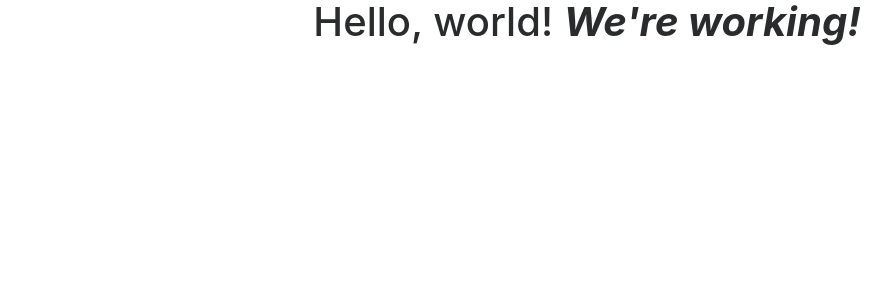
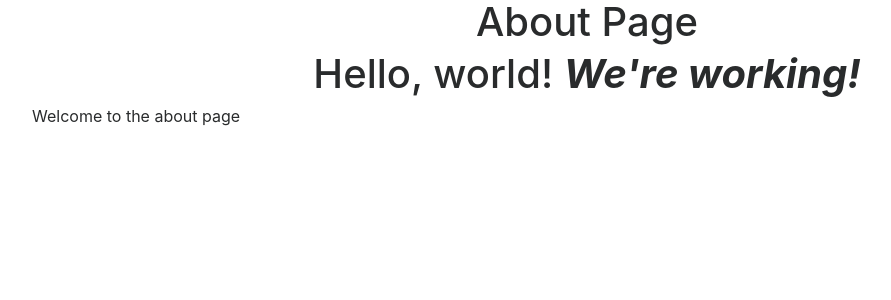
Before and after one commit to raihan-uddin/ecommerce, a Django app: page /about/ in a window 1280 px wide. Shown: the top 300 px of the page, without its empty margins (53-944 px from the left). Run offline with Django 3.2, Linux system fonts and the light colour scheme; some libraries are stand-ins or nearby versions.

Commit message:
template context

```diff
--- a/ecommerce/urls.py
+++ b/ecommerce/urls.py
@@ -16,9 +16,11 @@
 from django.conf.urls import url
 from django.contrib import admin
 
-from .views import home_page
+from .views import home_page, about_page, contact_page
 
 urlpatterns = [
-    url(r'$', home_page),
+    url(r'^$', home_page),
+    url(r'^about/$', about_page),
+    url(r'^contact/$', contact_page),
     url(r'^admin/', admin.site.urls),
 ]
--- a/ecommerce/views.py
+++ b/ecommerce/views.py
@@ -2,7 +2,25 @@
 from django.shortcuts import render
 
 def home_page(request):
-    return render(request, 'home_page.html', {})
+    context = {
+        "title":"Hello World!",
+        "content":"Welcome to the homepage",
+    }
+    return render(request, "home_page.html", context)
+
+def about_page(request):
+    context = {
+        "title":"About Page",
+        "content":"Welcome to the about page",
+    }
+    return render(request, "home_page.html", context)
+
+def contact_page(request):
+    context = {
+        "title":"Contact Page",
+        "content": "Welcome to the contact page"
+    }
+    return render(request, "home_page.html", context)
 
 def home_page_old(request):
     html_ = """
--- a/templates/home_page.html
+++ b/templates/home_page.html
@@ -10,7 +10,15 @@
 </head>
 <body>
     <div class='text-center'>
+        <h1>{{ title }}</h1>
         <h1>Hello, world! <strong><i>We're working!</i></strong></h1>
+    </div>
+    <div class="container">
+        <div class="row">
+            <div class="col">
+                <p>{{ content }}</p>
+            </div>
+        </div>
     </div>
 
     <!-- jQuery first, then Tether, then Bootstrap JS. -->
```
